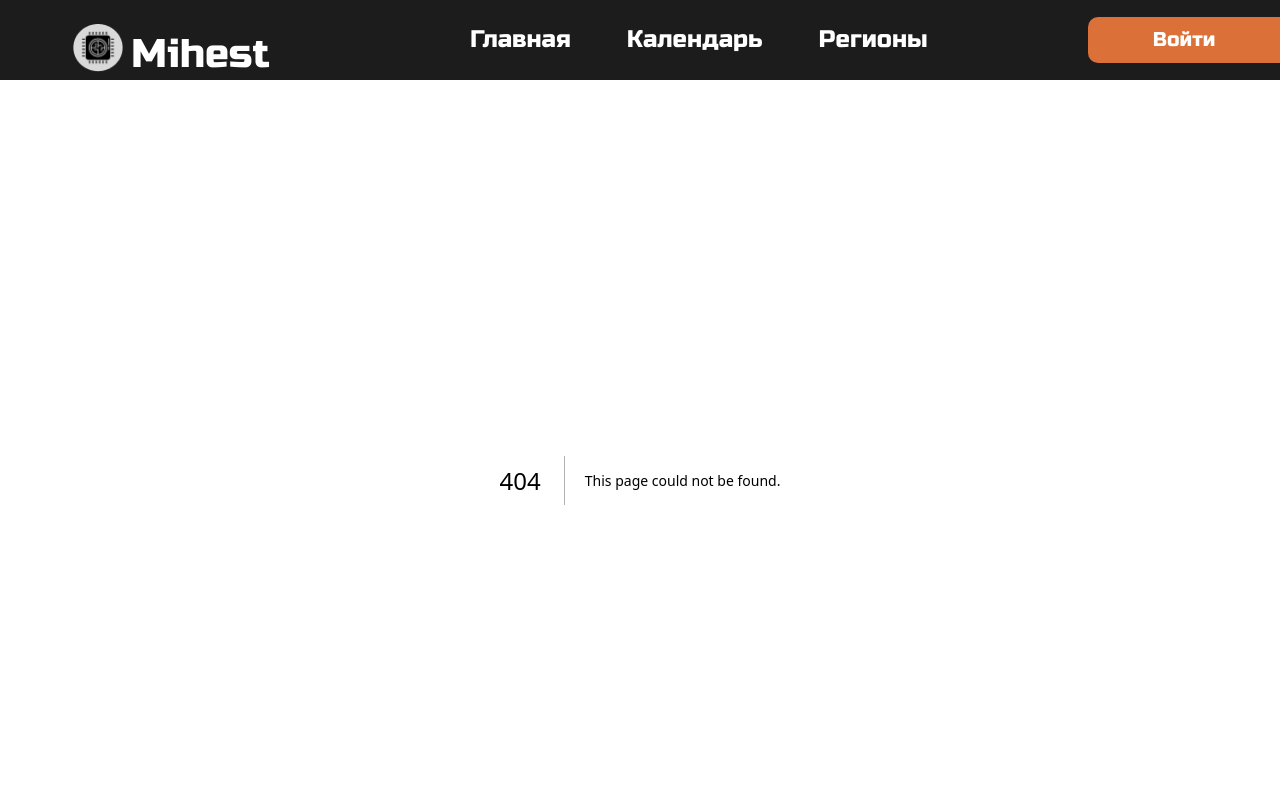
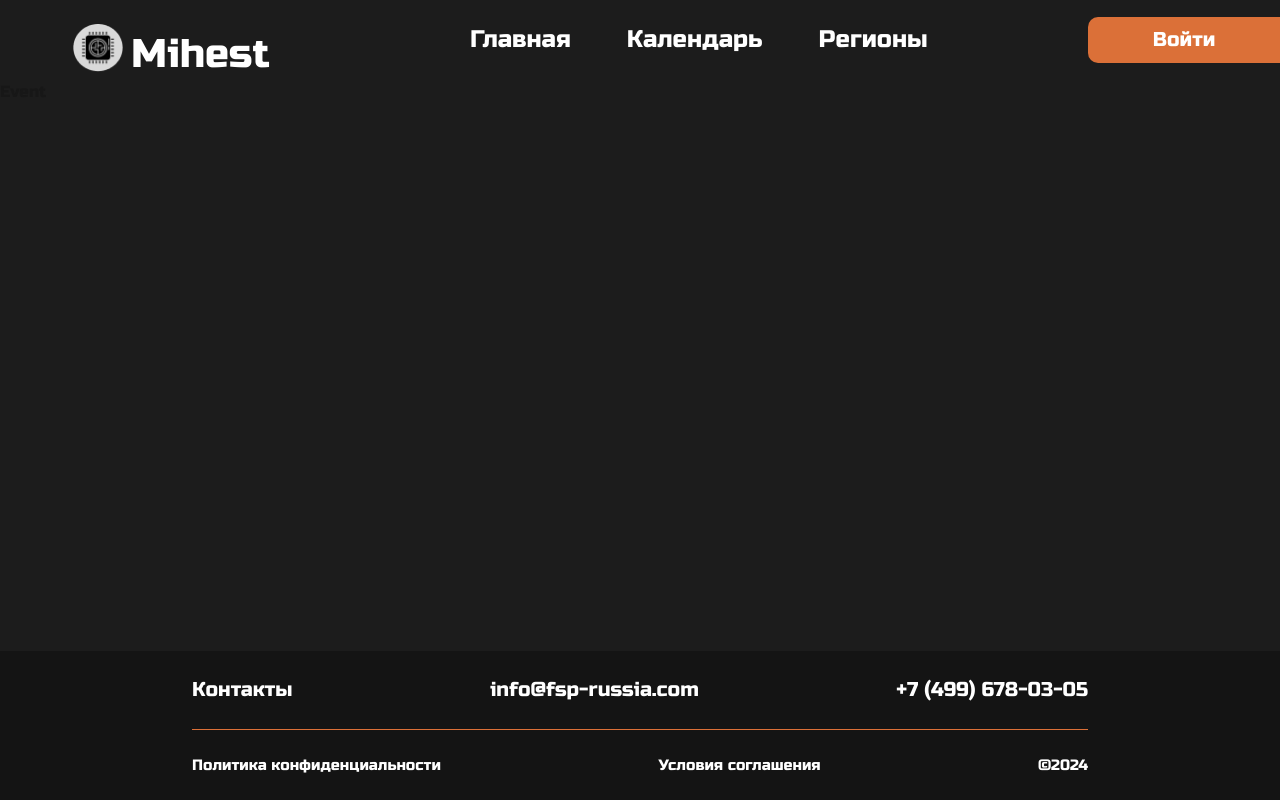
Before and after one commit to HachBoB/final_Pervenstvo, a Next.js app in the folder frontend/: page /event in a window 1280 px wide. Before the commit this address had no page. Shown: the top 800 px of the page. Built offline with nearby package versions, Linux system fonts and the light colour scheme.

Commit message:
йоу йоу

```diff
--- /dev/null
+++ b/frontend/app/event/page.jsx
@@ -0,0 +1,7 @@
+export default function event() {
+    return(
+        <div>
+            Event
+        </div>
+    );
+}
--- a/frontend/app/personal/page.jsx
+++ b/frontend/app/personal/page.jsx
@@ -1,5 +1,4 @@
 import Image from "next/image";
-import ImageUpload from "@/app/personal/ClientComponent";
 
 export default function Personal() {
   return (
```
